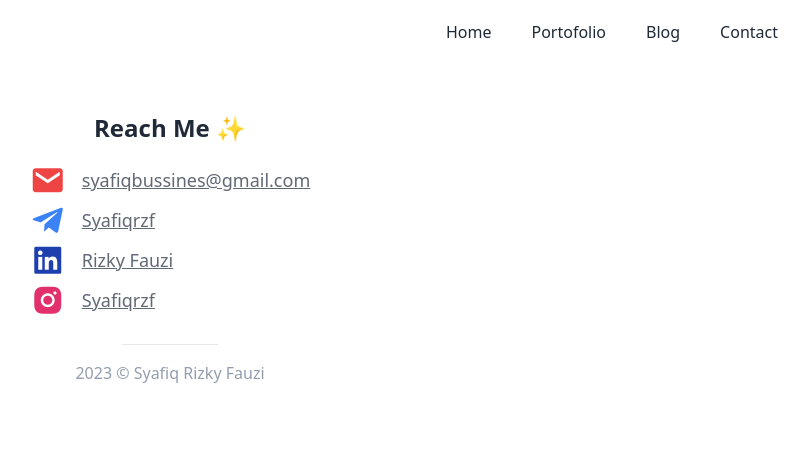
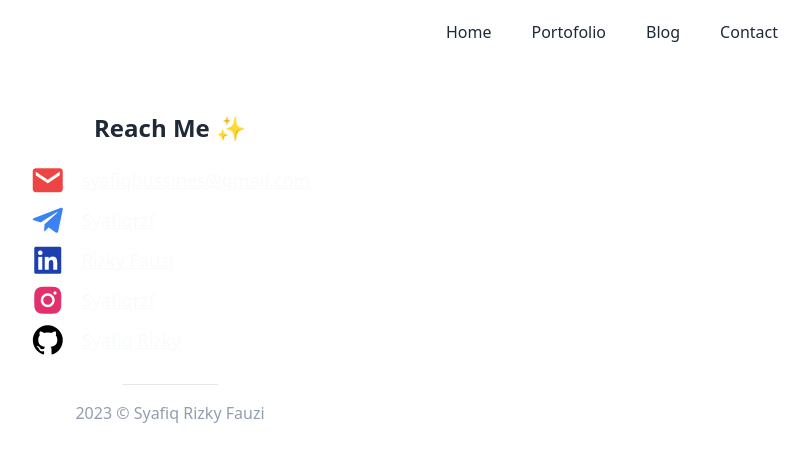
Before and after one commit to Syafiq1331/porto-2023, a React (Vite) app: page /contact in a window 1280 px wide. Shown: the top 462 px of the page, without its empty margins (470-1279 px from the left). Built offline with nearby package versions, Linux system fonts and the light colour scheme.

Commit message:
feat:add github account

```diff
--- a/src/pages/Contact.tsx
+++ b/src/pages/Contact.tsx
@@ -9,19 +9,23 @@ const Contact = () => {
           <div>
             <span className='flex items-center gap-4'>
               <i className='bx bxs-envelope text-red-500 text-4xl' ></i>
-              <a href='mailto:syafiqbussines@gmail.com' className='text-slate-800/70 dark:text-slate-50 underline text-md md:text-lg'>syafiqbussines@gmail.com</a>
+              <a href='mailto:syafiqbussines@gmail.com' className='text-slate-50 underline text-md md:text-lg'>syafiqbussines@gmail.com</a>
             </span>
             <span className='flex items-center gap-4'>
               <i className='bx bxl-telegram text-blue-500 text-4xl' ></i>
-              <a href='http://t.me/syafiq1331' className='text-slate-800/70 dark:text-slate-50 underline text-md md:text-lg'>Syafiqrzf</a>
+              <a href='http://t.me/syafiq1331' className='text-slate-50 underline text-md md:text-lg'>Syafiqrzf</a>
             </span>
             <span className='flex items-center gap-4'>
               <i className='bx bxl-linkedin-square text-blue-800 text-4xl' ></i>
-              <a href='https://www.linkedin.com/in/syafiqrzf1331/' target='_blank' className='text-slate-800/70 dark:text-slate-50 underline text-md md:text-lg'>Rizky Fauzi</a>
+              <a href='https://www.linkedin.com/in/syafiqrzf1331/' target='_blank' className='text-slate-50 underline text-md md:text-lg'>Rizky Fauzi</a>
             </span>
             <span className='flex items-center gap-4'>
               <i className='bx bxl-instagram-alt text-[#E1306C] text-4xl' ></i>
-              <a href='https://instagram.com/syafiqrzf' target='_blank' className='text-slate-800/70 dark:text-slate-50 underline text-md md:text-lg'>Syafiqrzf</a>
+              <a href='https://instagram.com/syafiqrzf' target='_blank' className='text-slate-50 underline text-md md:text-lg'>Syafiqrzf</a>
+            </span>
+            <span className='flex items-center gap-4'>
+              <i className='bx bxl-github text-[black] text-4xl'></i>
+              <a href='https://github.com/Syafiq1331' target='_blank' className='text-slate-50 underline text-md md:text-lg'>Syafiq Rizky</a>
             </span>
           </div>
         </div>
```
